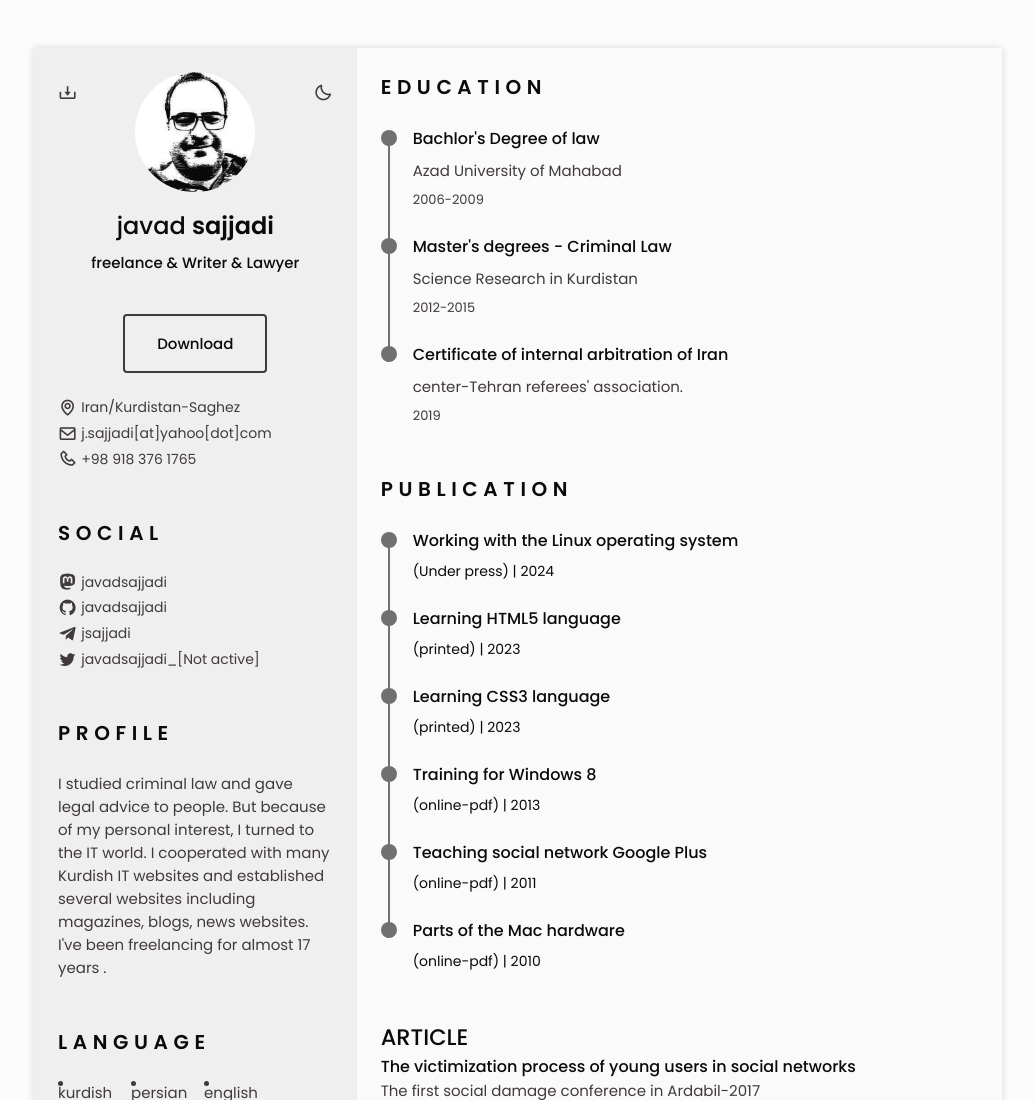
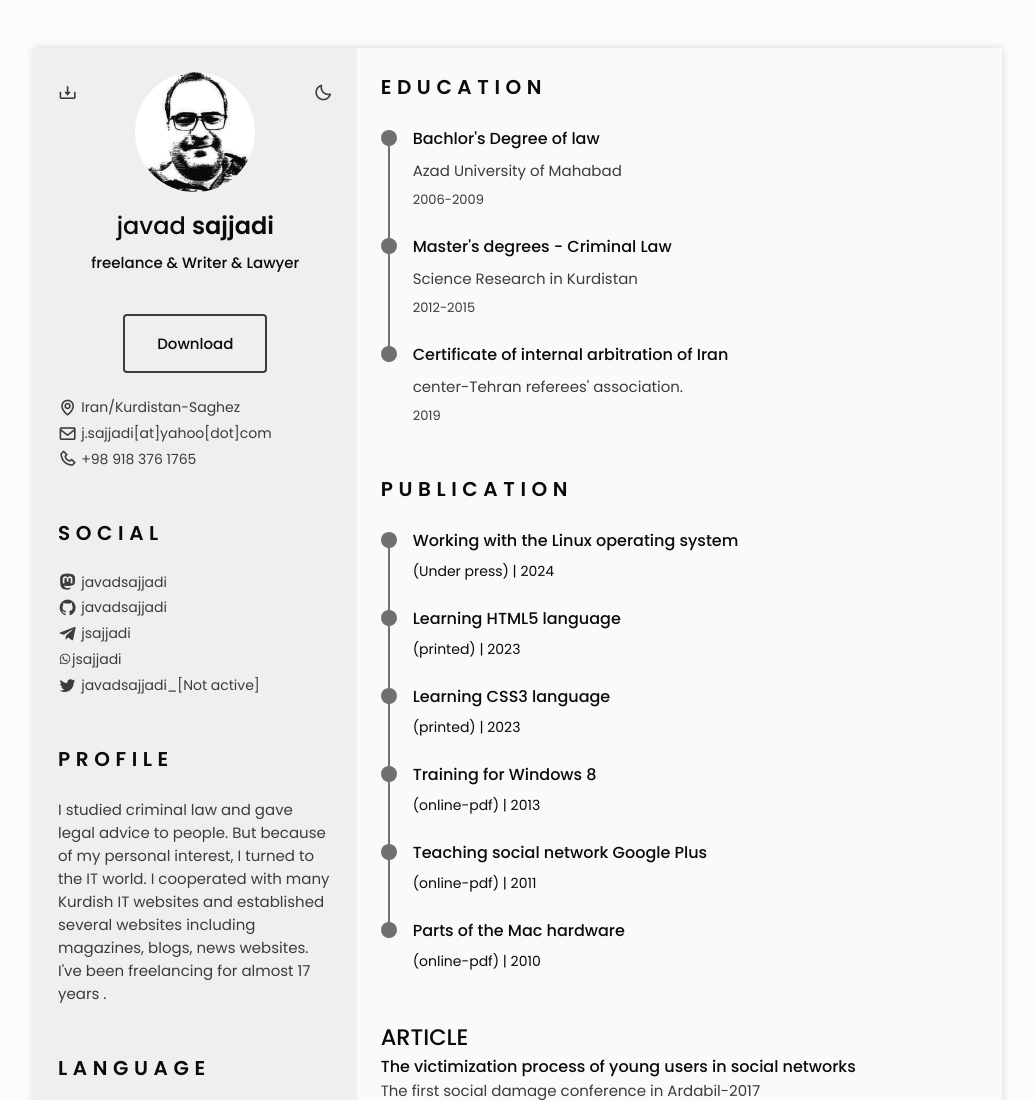
Before and after one commit to javadsajjadi/cv, a plain HTML site: page index.html in a window 1280 px wide. Shown: the top 1100 px of the page, without its empty margins (122-1157 px from the left). Drawn offline with nearby package versions, Linux system fonts and the light colour scheme.

Commit message:
Update index.html

```diff
--- a/index.html
+++ b/index.html
@@ -124,6 +124,9 @@
                             </a>
                             <a href="https://t.me/jsajjadi" target="_blank" class="social__link">
                                 <i class="bx bxl-telegram social__icon"></i>jsajjadi
+                            </a>
+                            <a href="https://wa.me/+00989188028845" target="_blank" class="social__link">
+                               <i class='bx bxl-whatsapp'></i>jsajjadi
                             </a>
                             <a href="https://twitter.com/javadsajjadi_" target="_blank" class="social__link">
                                 <i class="bx bxl-twitter social__icon"></i>javadsajjadi_[Not active]
```
